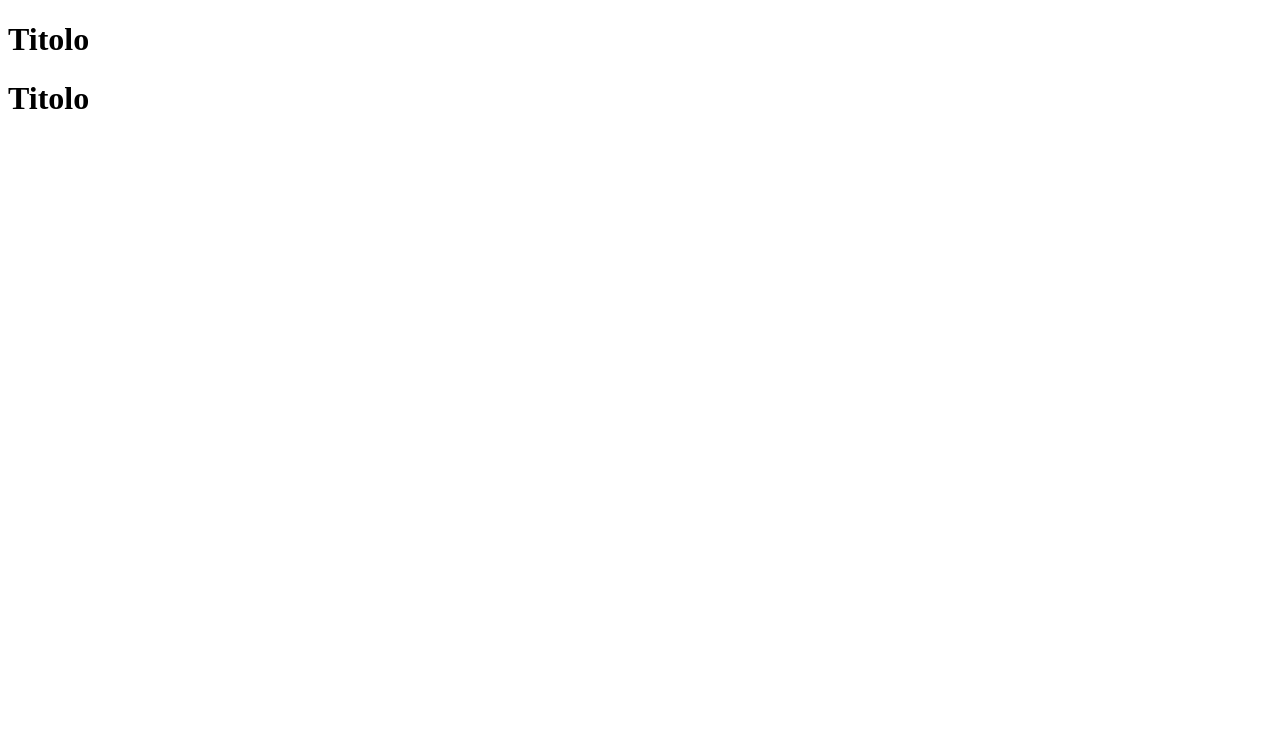
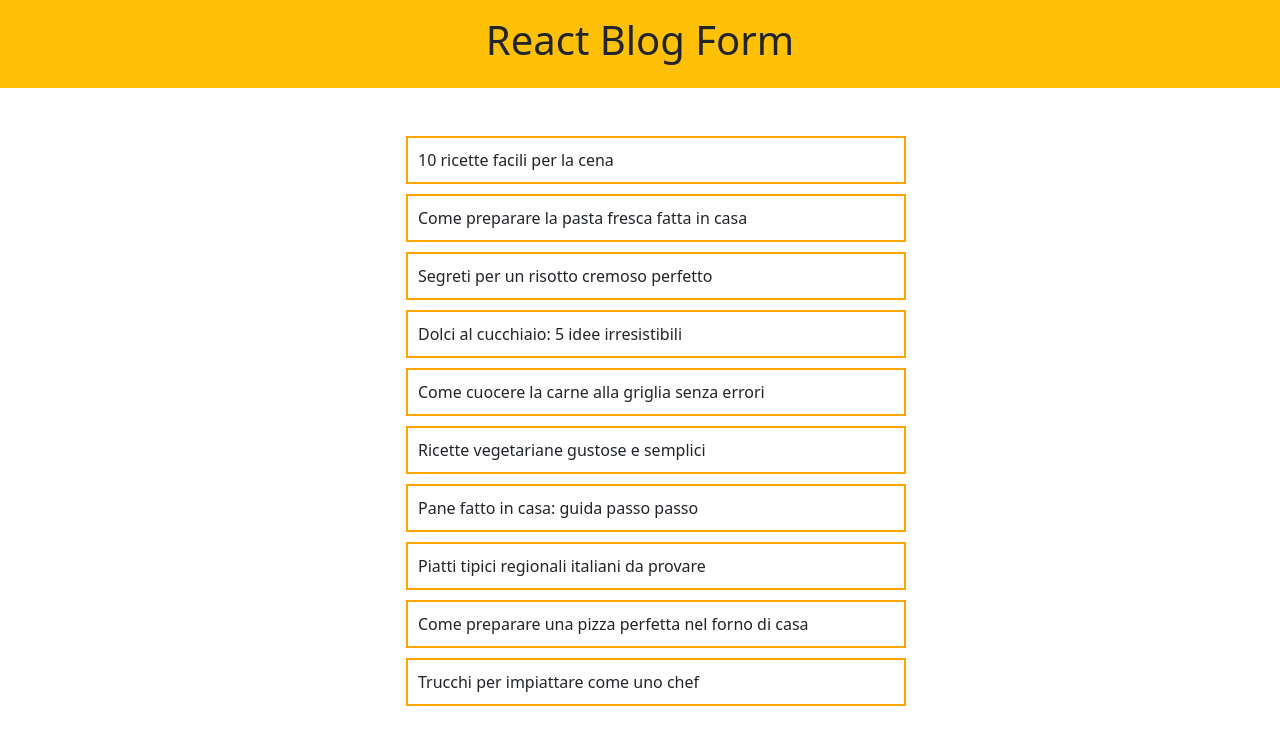
Before and after one commit to VincenzoLivigni/react-form, a React (Vite) app: page / in a window 1280 px wide. Shown: the top 744 px of the page. Built offline with nearby package versions, Linux system fonts and the light colour scheme.

Commit message:
add title to header and the article list to main

```diff
--- a/src/assets/components/Header.jsx
+++ b/src/assets/components/Header.jsx
@@ -1,7 +1,7 @@
 export default function Header() {
     return (
-        <header>
-            <h1>Titolo</h1>
+        <header className="bg-warning py-3 text-center">
+            <h1>React Blog Form</h1>
         </header>
     )
 }
--- a/src/assets/components/Main.jsx
+++ b/src/assets/components/Main.jsx
@@ -1,7 +1,29 @@
 export default function Main() {
+
+    const articoli = [
+        { id: 1, title: "10 ricette facili per la cena" },
+        { id: 2, title: "Come preparare la pasta fresca fatta in casa" },
+        { id: 3, title: "Segreti per un risotto cremoso perfetto" },
+        { id: 4, title: "Dolci al cucchiaio: 5 idee irresistibili" },
+        { id: 5, title: "Come cuocere la carne alla griglia senza errori" },
+        { id: 6, title: "Ricette vegetariane gustose e semplici" },
+        { id: 7, title: "Pane fatto in casa: guida passo passo" },
+        { id: 8, title: "Piatti tipici regionali italiani da provare" },
+        { id: 9, title: "Come preparare una pizza perfetta nel forno di casa" },
+        { id: 10, title: "Trucchi per impiattare come uno chef" }
+    ];
+
     return (
         <main>
-            <h1>Titolo</h1>
+            <div className="list-container d-flex justify-content-center">
+                <ul className="py-5">
+                    {
+                        articoli.map((item) => (
+                            <li key={item.id}>{item.title}</li>
+                        ))
+                    }
+                </ul>
+            </div>
         </main>
     )
 }
--- a/src/index.css
+++ b/src/index.css
@@ -0,0 +1,9 @@
+@import url("bootstrap");
+
+li {
+  width: 500px;
+  list-style-type: none;
+  margin-bottom: 10px;
+  border: solid 2px orange;
+  padding: 10px;
+}
```
